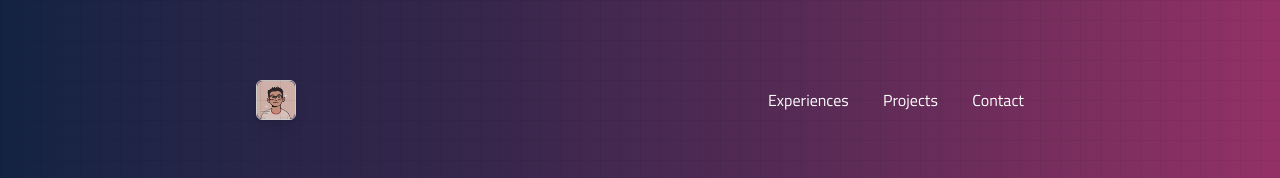
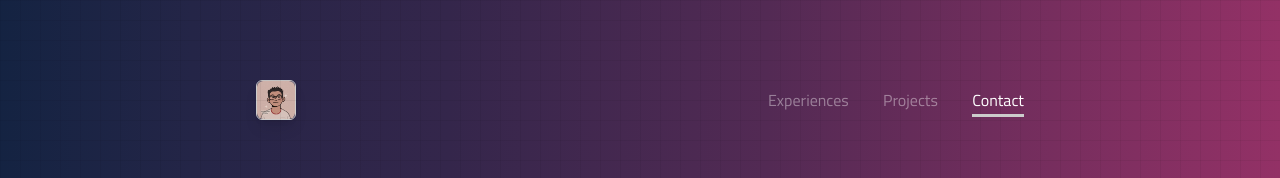
Before and after one commit to 04felixli/f3lixli.com, a Next.js app: page /contact in a window 1280 px wide. Shown: the top 178 px of the page. Built offline with nearby package versions, Linux system fonts and the light colour scheme.

Commit message:
Implement: Added navbar animations

```diff
--- a/app/components/About/About.tsx
+++ b/app/components/About/About.tsx
@@ -9,9 +9,8 @@ const About = () => {
             <section className="w-full tablet:w-6/12 flex flex-col">
                 <Name />
                 <Subinfo />
-                <div className='mt-3'>
-                    {/* <Button text="Resume" className='border w-fit px-3 py-1 rounded-md' /> */}
-                    <Button text="Resume" className='' />
+                <div className='mt-3 hover:scale-105 duration-300 w-fit'>
+                    <Button text="Resume" />
                 </div>
             </section>
         </div>
--- a/app/components/NavBar/NavBar.tsx
+++ b/app/components/NavBar/NavBar.tsx
@@ -1,8 +1,20 @@
 import { AboutMe } from '@/app/Objects/AboutMeObjects'
 import Link from 'next/link'
 import React from 'react'
+import './navBar.css'
 
-const NavBar = () => {
+export enum Pages {
+    about = "",
+    projects = "projects",
+    experiences = "experiences",
+    contact = "contact"
+}
+
+interface Props {
+    currentPage: Pages;
+}
+
+const NavBar = ({ currentPage }: Props) => {
     return (
         <div className='flex items-center justify-between flex-row w-full'>
             <Link href='/' className='w-10 h-10 border border-[#ccc] rounded-md shadow-lg'>
@@ -13,9 +25,9 @@ const NavBar = () => {
                 />
             </Link>
             <div className='w-4/12 flex justify-between'>
-                <Link href='/experiences' className='w-fit h-fit'>Experiences</Link>
-                <Link href='/projects' className='w-fit h-fit'>Projects</Link>
-                <Link href='/contact' className='w-fit h-fit'>Contact</Link>
+                <Link href='/experiences' className={`navBar-links ${currentPage === Pages.experiences ? 'opacity-100 active' : ''}`}>Experiences</Link>
+                <Link href='/projects' className={`navBar-links ${currentPage === Pages.projects ? 'opacity-100 active' : ''}`}>Projects</Link>
+                <Link href='/contact' className={`navBar-links ${currentPage === Pages.contact ? 'opacity-100 active' : ''}`}>Contact</Link>
             </div>
 
         </div>
--- /dev/null
+++ b/app/components/NavBar/navBar.css
@@ -0,0 +1,22 @@
+@tailwind base;
+@tailwind components;
+@tailwind utilities;
+
+@layer utilities {
+    .navBar-links {
+        @apply w-fit h-fit opacity-40 hover:opacity-100 relative duration-300
+    }
+
+    .navBar-links::after {
+        @apply content-[''] bg-[#ccc] h-[3px] w-[0%] left-0 -bottom-[5px] absolute duration-300
+    }
+
+    .navBar-links:hover::after {
+        @apply w-[100%]
+    }
+
+    .navBar-links.active::after {
+        @apply w-[100%];
+    }
+
+}
--- a/app/components/util/layout.tsx
+++ b/app/components/util/layout.tsx
@@ -1,19 +1,20 @@
 import React, { ReactNode } from 'react';
-import NavBar from '../NavBar/NavBar';
+import NavBar, { Pages } from '../NavBar/NavBar';
 import SectionLayout from './SectionLayout';
 import About from '../About/About';
 import Footer from '../Footer/Footer';
 
 interface Props {
     children: ReactNode;
+    currentPage: Pages;
     pageName: string;
 }
 
-const Layout = ({ children, pageName }: Props) => {
+const Layout = ({ children, currentPage, pageName }: Props) => {
     return (
         <div className="flex flex-col items-center w-full mt-20">
             <section className='mb-20 w-full'>
-                <NavBar />
+                <NavBar currentPage={currentPage} />
             </section>
             {pageName !== "about" ? (
                 <SectionLayout sectionName={pageName}>
--- a/app/contact/page.tsx
+++ b/app/contact/page.tsx
@@ -1,10 +1,11 @@
 import React from 'react'
 import Layout from '../components/util/layout'
 import Button from '../components/util/Button/Button'
+import { Pages } from '../components/NavBar/NavBar'
 
 const Experiences = () => {
     return (
-        <Layout pageName='Contact Me'>
+        <Layout currentPage={Pages.contact} pageName='Contact Me'>
             <section className='mt-5'>
                 <p>Get in touch or shoot me an email directly at 04felix.li@gmail.com</p>
             </section>
@@ -35,7 +36,9 @@ const Experiences = () => {
                         required
                     ></textarea>
                 </div>
-                <Button text="Send Message" />
+                <div className='mt-3 hover:scale-105 duration-300 w-fit'>
+                    <Button text="Send Message" />
+                </div>
             </form>
         </Layout>
     )
--- a/app/experiences/page.tsx
+++ b/app/experiences/page.tsx
@@ -3,11 +3,12 @@ import Layout from '../components/util/layout'
 import { ChessProject, SlimPossible } from '../Objects/ProjectObjects'
 import ExperienceCard from './ExperienceCard'
 import { RIFOExperience, RogersExperience } from '../Objects/ExperienceObjects'
+import { Pages } from '../components/NavBar/NavBar'
 
 const Experiences = () => {
     const experiences = [RIFOExperience, RogersExperience];
     return (
-        <Layout pageName='Experiences'>
+        <Layout currentPage={Pages.experiences} pageName='Experiences'>
             <ul className='mt-5'>
                 {experiences.map(experience => (
                     <li key={experience.companyName}>
--- a/app/page.tsx
+++ b/app/page.tsx
@@ -1,10 +1,11 @@
 import About from "./components/About/About";
+import { Pages } from "./components/NavBar/NavBar";
 import Layout from "./components/util/layout";
 import Projects from "./projects/page";
 
 export default function Home() {
   return (
-    <Layout pageName="about">
+    <Layout currentPage={Pages.about} pageName="about">
       <About />
     </Layout>
   );
--- a/app/projects/page.tsx
+++ b/app/projects/page.tsx
@@ -2,12 +2,13 @@ import React from 'react'
 import Layout from '../components/util/layout'
 import { ChessProject, SlimPossible } from '../Objects/ProjectObjects'
 import ProjectCard from './ProjectCard';
+import { Pages } from '../components/NavBar/NavBar';
 
 const Projects = () => {
     const projects = [SlimPossible, ChessProject];
 
     return (
-        <Layout pageName='Projects'>
+        <Layout currentPage={Pages.projects} pageName='Projects'>
             <ul className='w-full mt-5 columns-2 gap-5'>
                 {projects.map(project => (
                     <li key={project.name}>
```
